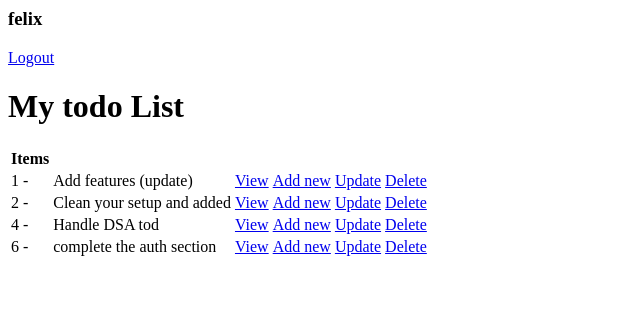
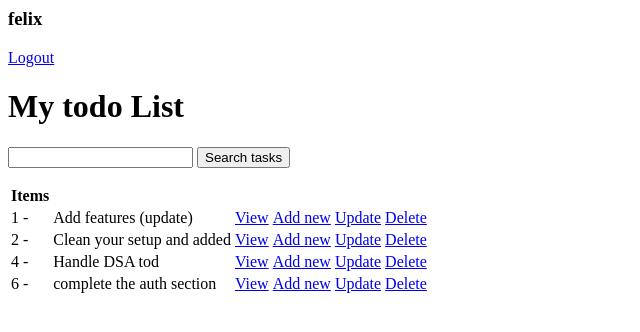
Before and after one commit to SichangiFelix/todo-web-app, a Django app: page / in a window 1280 px wide. Shown: the top 332 px of the page, without its empty margins (0-640 px from the left). Run offline with Django 4.2, Linux system fonts and the light colour scheme; a user stored in the database is signed in; data comes from the database, SQL or seed files in the repository; both versions use the stored data as it was after the commit.

Commit message:
Implemented registration

```diff
--- a/todo/templates/todo/register.html
+++ b/todo/templates/todo/register.html
@@ -2,7 +2,7 @@
 <form action="" method="post">
     {% csrf_token %}
     {{form.as_p}}
-    <input type="submit">
+    <input type="submit" value="Register">
 
     <p>Have an account already?</p><a href="{% url 'login' %}">Login</a>
 </form>
--- a/todo/templates/todo/task_list.html
+++ b/todo/templates/todo/task_list.html
@@ -7,6 +7,11 @@
 
 
 <h1> My todo List</h1>
+
+<form>
+    <input type="text" name="search-area">
+    <input type="submit" value="Search tasks">
+</form>
 
 <table>
     <tr>
--- a/todo/views.py
+++ b/todo/views.py
@@ -1,4 +1,4 @@
-from django.shortcuts import render
+from django.shortcuts import render, redirect
 from django.views.generic.list import ListView
 from django.views.generic.detail import DetailView
 from django.views.generic.edit import CreateView, UpdateView, DeleteView
@@ -20,7 +20,14 @@ class TaskList(LoginRequiredMixin, ListView):
         context = super().get_context_data(**kwargs)
         context['task'] = context['task'].filter(user = self.request.user)
         context['count'] = context['task'].filter(complete = False).count()
+
+        search_input = self.request.GET.get('search-area') or ''
+        if search_input:
+            context['task'] = context['task'].filter(title__icontains = search_input)
+            context['search_input'] = search_input
         return context
+
+
 
 class TaskDetail(LoginRequiredMixin, DetailView):
     model = Task
@@ -65,3 +72,14 @@ class RegisterPage(FormView):
     form_class  = UserCreationForm
     redirect_authenticated_user = True
     success_url = reverse_lazy('task')
+
+    def form_valid(self, form):
+        user = form.save()
+        if user is not None:
+            login(self.request, user)
+        return super(RegisterPage, self).form_valid(form)
+
+    def get(self, *args, **kwargs):
+        if self.request.user.is_authenticated:
+            return redirect('task')
+        return super(RegisterPage, self).get(*args)
```
Also changed, not shown: db.sqlite3.
